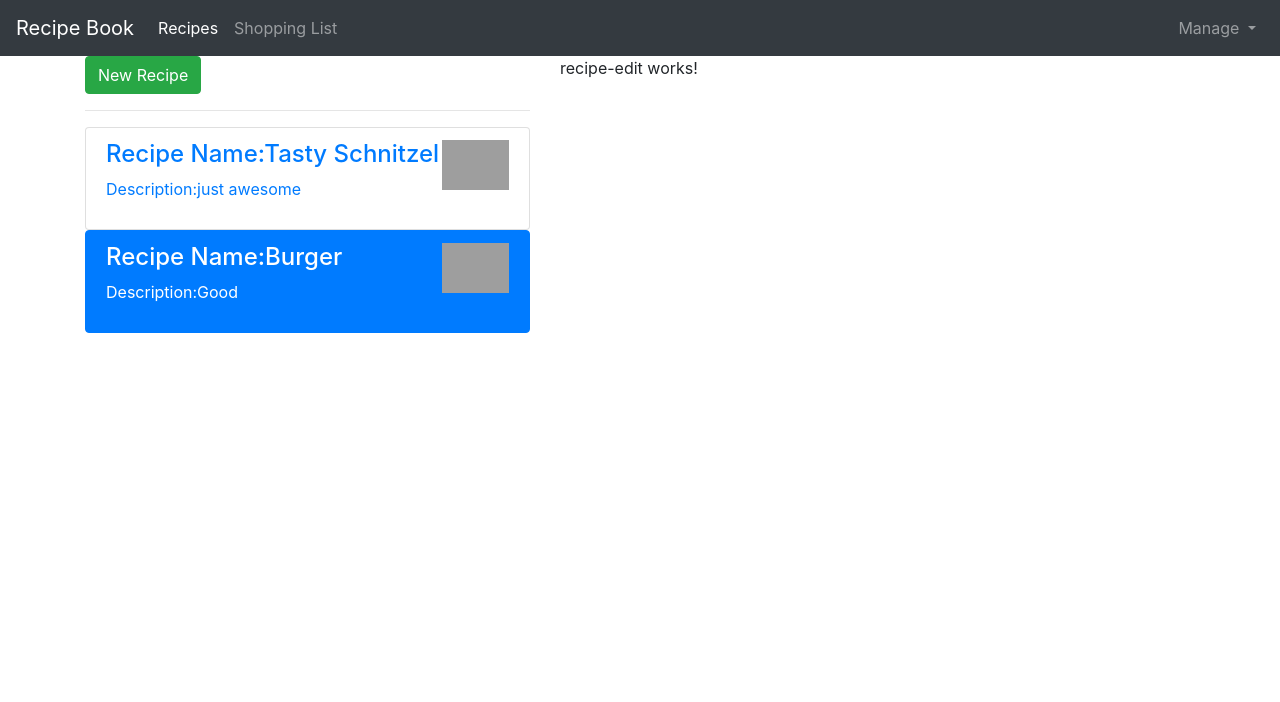
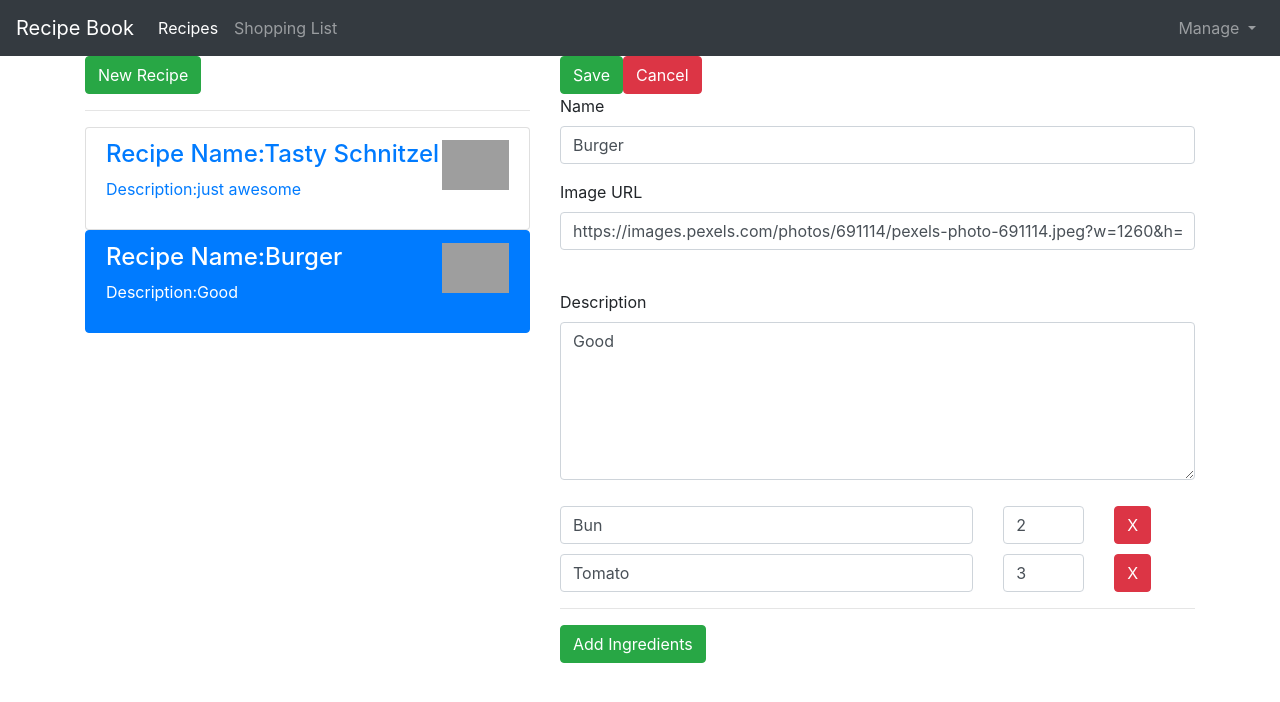
Before and after one commit to Asim1996/Recipe-App, an Angular app: page /recipes/1/edit in a window 1280 px wide. Shown: the top 702 px of the page. Built offline with nearby package versions, Linux system fonts and the light colour scheme; grey boxes are pictures that could not be loaded.

Commit message:
Add reactive form to recipe comp

```diff
--- a/src/app/app.module.ts
+++ b/src/app/app.module.ts
@@ -1,7 +1,7 @@
 import { BrowserModule } from '@angular/platform-browser';
 import { NgModule } from '@angular/core';
 import {Routes, RouterModule} from '@angular/router';
-import {FormsModule} from '@angular/forms';
+import {FormsModule, ReactiveFormsModule} from '@angular/forms';
 import { HttpModule } from '@angular/http';
 
 import { AppComponent } from './app.component';
@@ -36,6 +36,7 @@ import { RecipeEditComponent } from './recipes/recipe-edit/recipe-edit.component
   imports: [
     BrowserModule,
     FormsModule,
+    ReactiveFormsModule,
     HttpModule,
     AppRoutingModule
  ],
--- a/src/app/recipes/recipe-edit/recipe-edit.component.html
+++ b/src/app/recipes/recipe-edit/recipe-edit.component.html
@@ -1,3 +1,64 @@
-<p>
-  recipe-edit works!
-</p>
+<div class="row">
+	<div class="col-12">
+		<form [formGroup]="recipeForm" (ngSubmit)="onSubmit()">
+			<div class="row">
+				<div class="col-12">
+				<button type="submit" class="btn btn-success">Save</button>
+				<button type="button" class="btn btn-danger">Cancel</button>
+			</div>
+			</div>
+			<div class="row">
+				<div class="col-12">
+					<div class="form-group">
+				<label for="name">Name</label>
+				<input type="text" id="name" class="form-control" formControlName="name">
+				</div>
+				</div>
+			</div>
+			<div class="row">
+				<div class="col-12">
+					<div class="form-group">
+				<label for="imagePath">Image URL</label>
+				<input type="text" id="imagePath" class="form-control" formControlName="imagePath">
+				</div>
+				</div>
+			</div>
+			<div class="row">
+				<div class="col-12">
+				<img src="" class="img-fluid">
+				</div>
+			</div>
+			<div class="row">
+				<div class="col-12">
+					<div class="form-group">
+				<label for="description">Description</label>
+				<textarea type="text" id="description" class="form-control" rows="6" formControlName="description">
+					</textarea>
+				</div>
+				</div>
+			</div>
+			<div class="row">
+			<div class="col-12" formArrayName="ingredients">
+				<div class="row" *ngFor="let ingredientCtrl of recipeForm.get('ingredients').controls;  let i=index" [formGroupName]="i" style="margin-top:10px;">
+					<div class="col-8">
+						<input type="text" class="form-control" formControlName="name">
+					</div>
+					<div class="col-2">
+						<input type="number" class="form-control" formControlName="amount">
+					</div>
+					<div class="col-2">
+						<button class="btn btn-danger">X</button>
+					</div>
+				</div>
+				<hr>
+				<div class="row">
+					<div class="col-12">
+						<button type="button"class="btn btn-success" (click)="onAddIngredient()">Add Ingredients</button>
+					</div>
+				</div>
+			</div>
+		</div>
+
+		</form>
+	</div>
+</div>
--- a/src/app/recipes/recipe-edit/recipe-edit.component.ts
+++ b/src/app/recipes/recipe-edit/recipe-edit.component.ts
@@ -1,5 +1,7 @@
 import { Component, OnInit } from '@angular/core';
 import {ActivatedRoute, Params} from '@angular/router';
+import { FormGroup, FormControl, FormArray } from '@angular/forms';
+import { RecipeService } from '../recipe.service';
 @Component({
   selector: 'app-recipe-edit',
   templateUrl: './recipe-edit.component.html',
@@ -8,7 +10,8 @@ import {ActivatedRoute, Params} from '@angular/router';
 export class RecipeEditComponent implements OnInit {
 	id:number;
 	editMode=false;
-  constructor(private route: ActivatedRoute) { }
+  recipeForm:FormGroup;
+  constructor(private route: ActivatedRoute,private recipeService:RecipeService) { }
 
   ngOnInit() {
   	this.route.params
@@ -16,7 +19,45 @@ export class RecipeEditComponent implements OnInit {
   		(params:Params) => {
   			this.id = +params['id'];
   			this.editMode= params['id'] !=null;
+        this.initForm();
   		})
   }
-
+  onSubmit(){
+    console.log(this.recipeForm);
+  }
+  onAddIngredient(){
+    (<FormArray>this.recipeForm.get('ingredients')).push(
+      new FormGroup({
+        'name':new FormControl(),
+        'amount':new FormControl()
+      })
+      )
+  }
+  private initForm(){
+    let recipeName='';
+    let recipeImagePath='';
+    let recipeDescription='';
+    let recipeIngredients = new FormArray([]);
+    if(this.editMode){
+      const recipe=this.recipeService.getRecipe(this.id);
+      recipeName=recipe.name;
+      recipeImagePath=recipe.imagePath;
+      recipeDescription=recipe.description;
+      if(recipe['ingredients']){
+        for(let ingredient of recipe.ingredients){
+          recipeIngredients.push(
+            new FormGroup({
+              'name':new FormControl(ingredient.name),
+              'amount':new FormControl(ingredient.amount)
+            }));
+        }
+      }
+    }
+    this.recipeForm=new FormGroup({
+      'name':new FormControl(recipeName),
+      'imagePath':new FormControl(recipeImagePath),
+      'description':new FormControl(recipeDescription),
+      'ingredients':recipeIngredients
+    })
+  }
 }
```
